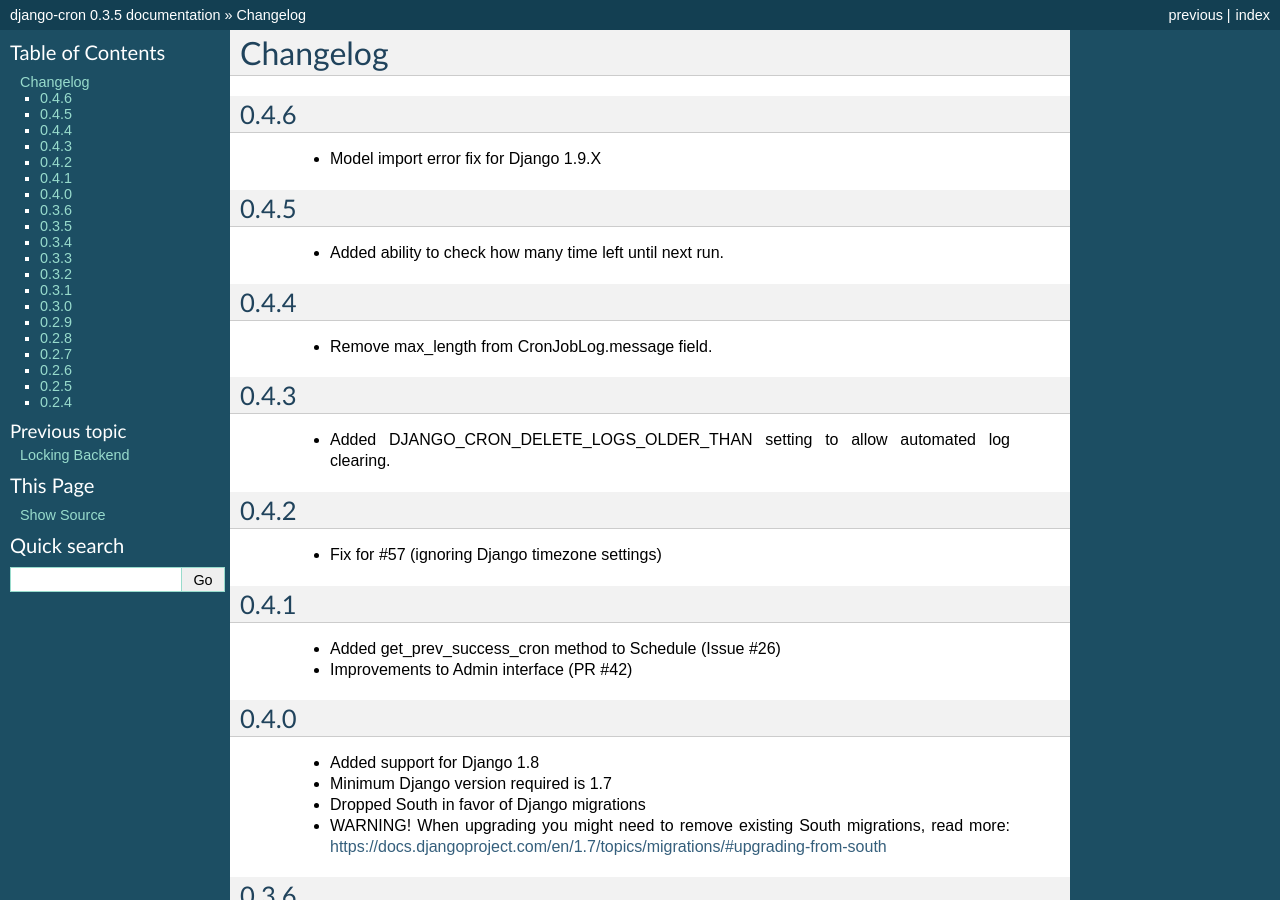
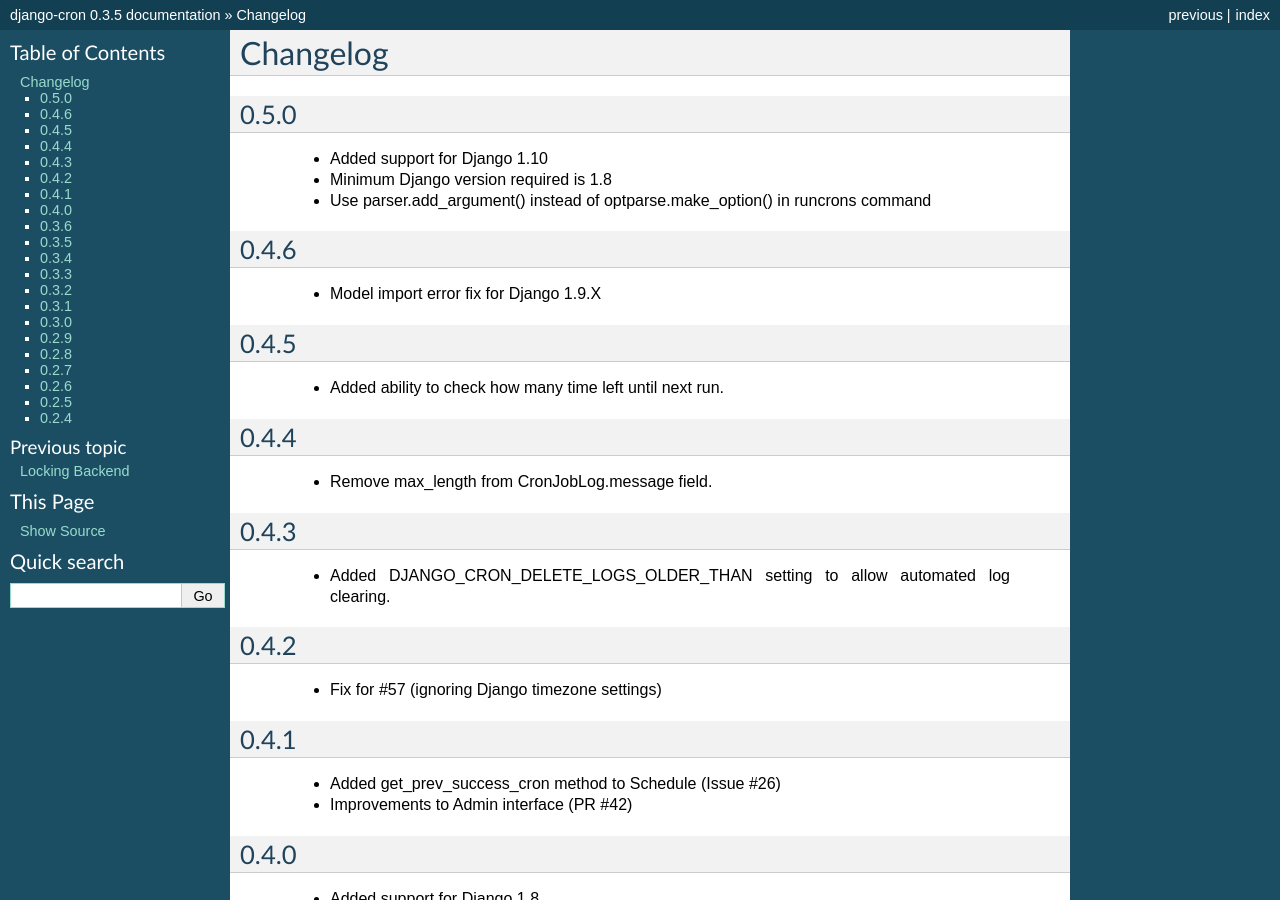
Before and after one commit to Tivix/django-cron, a Sphinx documentation site: the page built from docs/changelog.rst, in a window 1280 px wide and 900 px high. Built offline with Sphinx 7.4.7, drawn with Linux system fonts in a browser that asks for light colours.

Commit message:
Update configs and changelog for version 0.5.0

```diff
--- a/docs/changelog.rst
+++ b/docs/changelog.rst
@@ -1,5 +1,15 @@
 Changelog
 =========
+0.5.0
+------
+
+    - Added support for Django 1.10
+
+    - Minimum Django version required is 1.8
+
+    - Use parser.add_argument() instead of optparse.make_option() in runcrons command
+
+
 0.4.6
 ------
 
--- a/setup.py
+++ b/setup.py
@@ -19,7 +19,7 @@
 
 setup(
     name='django-cron',
-    version='0.4.6',
+    version='0.5.0',
     author='Sumit Chachra',
     author_email='chachra@tivix.com',
     url='http://github.com/tivix/django-cron',
```
Also changed, not shown: 1 other file.
